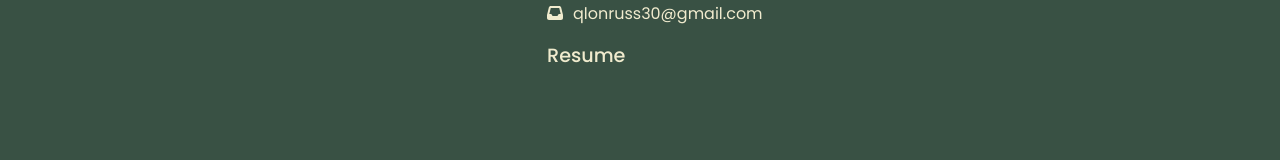
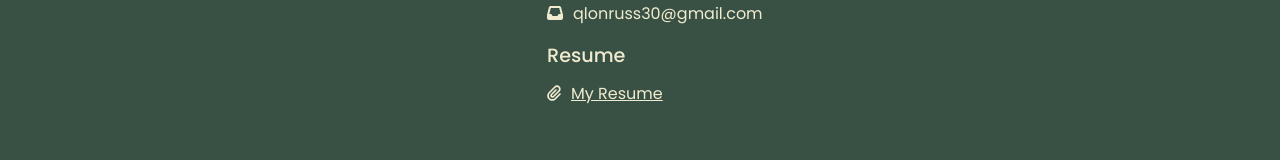
Before and after one commit to lonruss30/lonruss30.github.io, a Vue app: page / in a window 1280 px wide. Shown: the part 1186-1346 px from the top of the page. Built offline with nearby package versions, Linux system fonts and the light colour scheme.

Commit message:
init commit:
updated resume

```diff
--- a/src/components/FooterCard.vue
+++ b/src/components/FooterCard.vue
@@ -16,10 +16,10 @@
                         </div>
                         <div class="resume-div">
                             <p class="title">Resume</p>
-                            <!-- <div class="content-a">
+                            <div class="content-a">
                                 <a href="./LonRusselQuintoResume2023.pdf" download target="_blank"><i
-                                        class="fa-solid fa-paperclip icon-class"></i>My CV</a>
-                            </div> -->
+                                        class="fa-solid fa-paperclip icon-class"></i>My Resume</a>
+                            </div>
 
                         </div>
                     </div>
```
Also changed, not shown: 2 other files (tests, documents, lock files or other folders).
